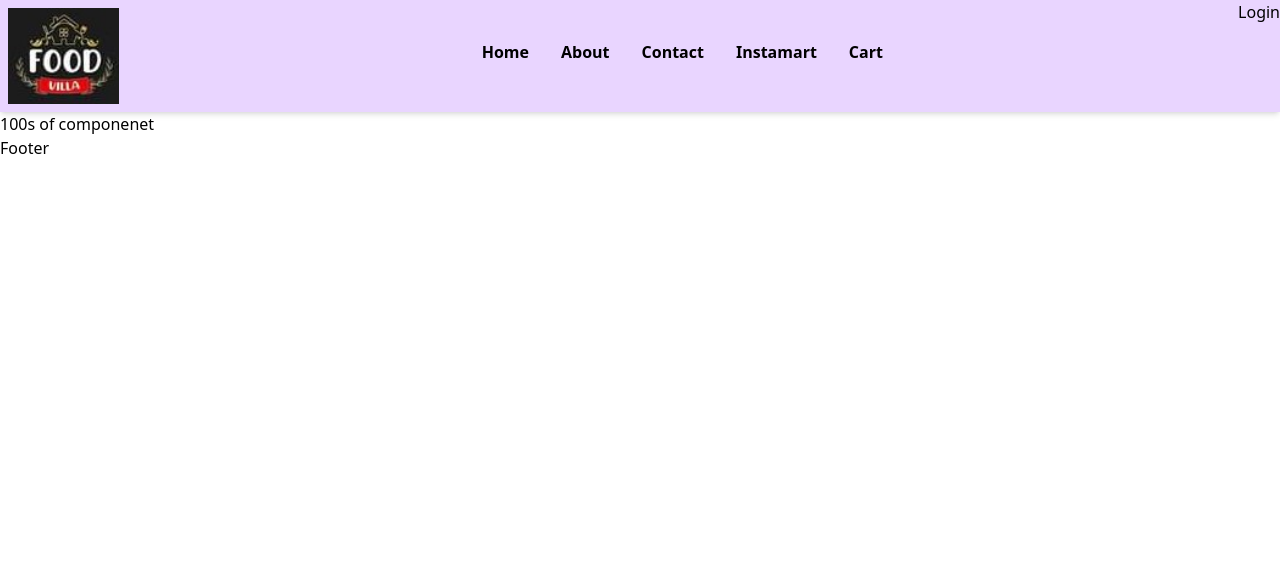
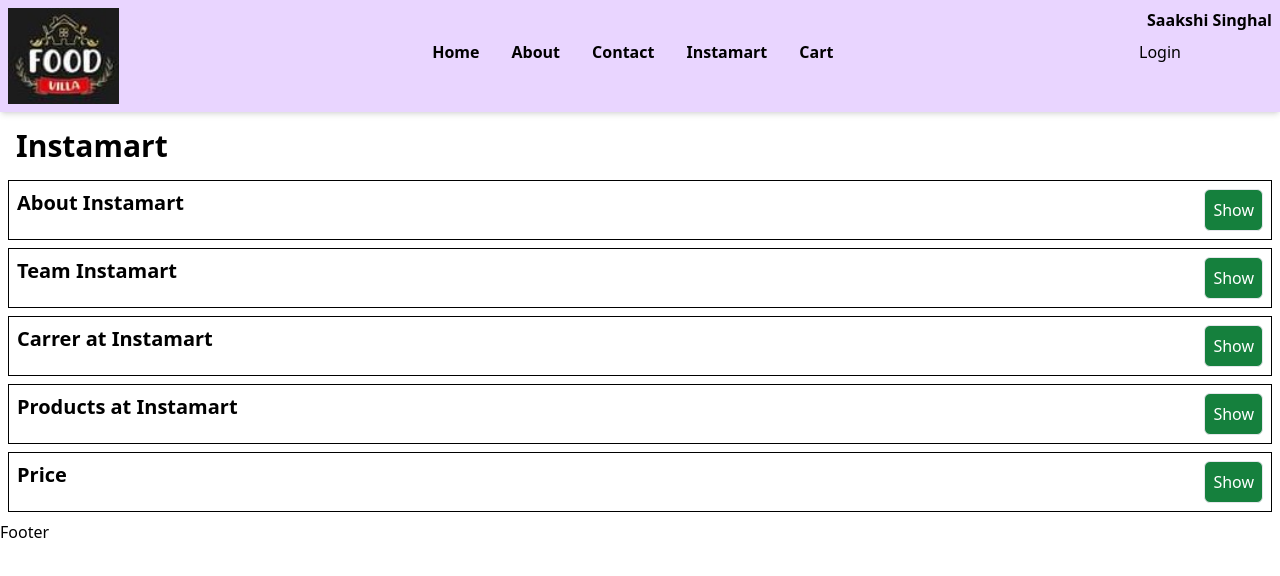
Before and after one commit to saakshi10/NamasteReact, a React (Vite) app: page /instamart in a window 1280 px wide. Shown: the top 576 px of the page. Built offline with nearby package versions, Linux system fonts and the light colour scheme.

Commit message:
react context and data passing

```diff
--- a/package.json
+++ b/package.json
@@ -26,6 +26,8 @@
     "tailwindcss": "^3.4.0"
   },
   "dependencies": {
+    "@types/react": "^18.2.45",
+    "@types/react-dom": "^18.2.18",
     "formik": "^2.4.5",
     "react": "^18.2.0",
     "react-dom": "^18.2.0",
--- a/src/App.js
+++ b/src/App.js
@@ -1,4 +1,4 @@
-import React, { lazy, Suspense } from "react";
+import React, { lazy, Suspense, useState } from "react";
 import ReactDOM from "react-dom/client";
 import Header from "./components/Header";
 import Body from "./components/Body";
@@ -10,21 +10,38 @@
 import LoginForm from "./components/LoginForm";
 import ProfileClass from "./components/ProfileClass";
 import Shimmer from "./components/Shimmer";
+import UserContext from "./utils/UserContext";
 
 // ALL lazy loaded components should be decared outside the Functional Componenet
-const Instamart = lazy(() => import("./components/instamart"));
+const Instamart = lazy(() => import("./components/Instamart"));
 const About = lazy(() => import("./components/About"));
 
 const AppLayout = () => {
+    const [user, setUser] = useState({
+        name: "Saakshi Singhal",
+        email: "saakshi@gmail.com",
+    });
+
     return (
         <>
-            <Header />
-            {/* <Body />                // if path is /
-            <AboutComponent />      // if path is /about
-            <ContactComponent />    // if path is /contact */}
-            {/* to do conditional rendering based on router use - Outlet component by react-router-dom */}
-            <Outlet />
-            <Footer />
+            {/* context can be changed for a smaller sectoion of app */}
+            <UserContext.Provider
+                value={{
+                    user: user,
+                    setUser,
+                }}
+            >
+                {/*
+                    <Body />                // if path is /
+                    <AboutComponent />      // if path is /about
+                    <ContactComponent />    // if path is /contact
+                */}
+                <Header />
+
+                {/* to do conditional rendering based on router use - Outlet component by react-router-dom */}
+                <Outlet />
+                <Footer />
+            </UserContext.Provider>
         </>
     );
 };
--- a/src/components/About.js
+++ b/src/components/About.js
@@ -1,4 +1,5 @@
 import React from "react";
+import UserContext from "../utils/UserContext";
 import Profile from "./Profile";
 import ProfileClass from "./ProfileClass";
 class About extends React.Component {
@@ -14,6 +15,11 @@
         return (
             <div className="about-us">
                 <h1>About Us page</h1>
+                <UserContext.Consumer>
+                    {(val) => (
+                        <h1>Hi {val.user.name}, welcome to about us page</h1>
+                    )}
+                </UserContext.Consumer>
                 <ProfileClass />
                 {/* <ProfileClass name={"Singhal"} /> */}
                 {/* <Profile name={"Saakshi"} /> */}
--- a/src/components/Header.js
+++ b/src/components/Header.js
@@ -1,6 +1,7 @@
-import { useState } from "react";
+import { useState, useContext } from "react";
 import { Link } from "react-router-dom";
 import logo from "../assets/img/logo.jpg";
+import UserContext from "../utils/UserContext";
 
 export const Title = () => {
     return (
@@ -18,6 +19,8 @@
 
 const Header = () => {
     const [isLoggedIn, setIsLoggedIn] = useState(false);
+
+    const { user } = useContext(UserContext);
 
     return (
         <div className="flex justify-between bg-pink-50 shadow-md sm:bg-blue-50 lg:bg-purple-200">
@@ -41,6 +44,7 @@
             </div>
 
             <div>
+                <h2 className="p-2 font-bold">{user.name}</h2>
                 {isLoggedIn ? (
                     <button id="login-btn" onClick={() => setIsLoggedIn(false)}>
                         Logout
--- a/src/components/RestaurantMenu.js
+++ b/src/components/RestaurantMenu.js
@@ -1,6 +1,7 @@
-import React, { useEffect, useState } from "react";
+import React, { useEffect, useState, useContext } from "react";
 import { useParams } from "react-router-dom";
 import { IMG_CDN_URL } from "../config";
+import UserContext from "../utils/UserContext";
 import useRestaurant from "../utils/useRestaurant";
 import Shimmer from "./Shimmer";
 
@@ -8,19 +9,24 @@
     const params = useParams();
     const { id } = params;
 
+    const { user } = useContext(UserContext);
+
     // custom hook - this hook is handling fetching and mapping of restaurant details
     const { restaurantDetails, restaurantMenu } = useRestaurant(id);
 
     return (
         <div>
-            <div>
+            <h1 className="font-bold italic m-2">
+                Hi, {user.name}, what would you like to eat
+            </h1>
+            <div className="border-2 m-2 p-3 rounded-md">
                 <h1>Restaurant id: {id}</h1>
                 <h2>{restaurantDetails.name}</h2>
                 <img src={IMG_CDN_URL + restaurantDetails.cloudinaryImageId} />
                 <h5>{restaurantDetails.areaName}</h5>
             </div>
 
-            <div className="menu">
+            <div className="menu border-2 m-2 p-3 rounded-md">
                 <h3>Menu: </h3>
                 {restaurantMenu?.length <= 0 ? (
                     <Shimmer />
--- a/src/components/instamart.js
+++ b/src/components/instamart.js
@@ -1,5 +1,98 @@
+import { useState } from "react";
+
+const Section = ({
+    title,
+    description,
+    showDescription,
+    showDetailSection,
+}) => {
+    return (
+        <div className="border border-black p-2 m-2">
+            <div className="flex justify-between">
+                <h3 className="font-bold text-xl">{title}</h3>
+                <button
+                    className="cusror-pointer border rounded-md bg-green-700 text-white p-2"
+                    onClick={() => showDetailSection(!showDescription)}
+                >
+                    {!showDescription ? "Show" : "Hide"}
+                </button>
+            </div>
+            {showDescription && <p>{description}</p>}
+        </div>
+    );
+};
+
 const Instamart = () => {
-    return <h1>100s of componenet</h1>;
+    // not a good way to code, keeping the status of all visibility
+    // const [sectionConfig, setSectionConfig] = useState({
+    //     showAbout: false,
+    //     showTeam: false,
+    //     showCareer: false,
+    //     showProducts: false,
+    //     showPrice: false,
+    // });
+
+    const [visibleSection, setVisibleSection] = useState("");
+
+    return (
+        <div>
+            <h1 className="text-3xl p-2 m-2 font-bold"> Instamart</h1>
+            <Section
+                title={"About Instamart"}
+                description={
+                    "Lorem Ipsum is simply dummy text of the printing and typesetting industry. Lorem Ipsum has been the industry's standard dummy text ever since the 1500s, when an unknown printer took a galley of type and scrambled it to make a type specimen book. It has survived not only five centuries, but also the leap into electronic typesetting, remaining essentially unchanged. It was popularised in the 1960s with the release of Letraset sheets containing Lorem Ipsum passages, and more recently with desktop publishing software like Aldus PageMaker including versions of Lorem Ipsum"
+                }
+                showDescription={visibleSection === "about"}
+                showDetailSection={(status) =>
+                    setVisibleSection(status ? "about" : "")
+                }
+            />
+
+            <Section
+                title={"Team Instamart"}
+                description={
+                    "It is a long established fact that a reader will be distracted by the readable content of a page when looking at its layout. The point of using Lorem Ipsum is that it has a more-or-less normal distribution of letters, as opposed to using 'Content here, content here', making it look like readable English. Many desktop publishing packages and web page editors now use Lorem Ipsum as their default model text, and a search for 'lorem ipsum' will uncover many web sites still in their infancy. Various versions have evolved over the years, sometimes by accident, sometimes on purpose (injected humour and the like)"
+                }
+                showDescription={visibleSection === "team"}
+                showDetailSection={(status) =>
+                    setVisibleSection(status ? "team" : "")
+                }
+            />
+
+            <Section
+                title={"Carrer at Instamart"}
+                description={
+                    "It is a long established fact that a reader will be distracted by the readable content of a page when looking at its layout. The point of using Lorem Ipsum is that it has a more-or-less normal distribution of letters, as opposed to using 'Content here, content here', making it look like readable English. Many desktop publishing packages and web page editors now use Lorem Ipsum as their default model text, and a search for 'lorem ipsum' will uncover many web sites still in their infancy. Various versions have evolved over the years, sometimes by accident, sometimes on purpose (injected humour and the like)"
+                }
+                showDescription={visibleSection === "carrer"}
+                showDetailSection={(status) =>
+                    setVisibleSection(status ? "carrer" : "")
+                }
+            />
+
+            <Section
+                title={"Products at Instamart"}
+                description={
+                    "It is a long established fact that a reader will be distracted by the readable content of a page when looking at its layout. The point of using Lorem Ipsum is that it has a more-or-less normal distribution of letters, as opposed to using 'Content here, content here', making it look like readable English. Many desktop publishing packages and web page editors now use Lorem Ipsum as their default model text, and a search for 'lorem ipsum' will uncover many web sites still in their infancy. Various versions have evolved over the years, sometimes by accident, sometimes on purpose (injected humour and the like)"
+                }
+                showDescription={visibleSection === "products"}
+                showDetailSection={(status) =>
+                    setVisibleSection(status ? "products" : "")
+                }
+            />
+
+            <Section
+                title={"Price"}
+                description={
+                    "It is a long established fact that a reader will be distracted by the readable content of a page when looking at its layout. The point of using Lorem Ipsum is that it has a more-or-less normal distribution of letters, as opposed to using 'Content here, content here', making it look like readable English. Many desktop publishing packages and web page editors now use Lorem Ipsum as their default model text, and a search for 'lorem ipsum' will uncover many web sites still in their infancy. Various versions have evolved over the years, sometimes by accident, sometimes on purpose (injected humour and the like)"
+                }
+                showDescription={visibleSection === "prices"}
+                showDetailSection={(status) =>
+                    setVisibleSection(status ? "prices" : "")
+                }
+            />
+        </div>
+    );
 };
 
 export default Instamart;
--- /dev/null
+++ b/src/utils/UserContext.js
@@ -0,0 +1,10 @@
+import { createContext } from "react";
+
+const UserContext = createContext({
+    user: {
+        name: "Dummy User",
+        email: "dummy@gmail.com",
+    },
+});
+UserContext.displayName = "UserContext";
+export default UserContext;
```
Also changed, not shown: src/components/Body.js (+18 -1 lines), 1 other file (tests, documents, lock files or other folders).
